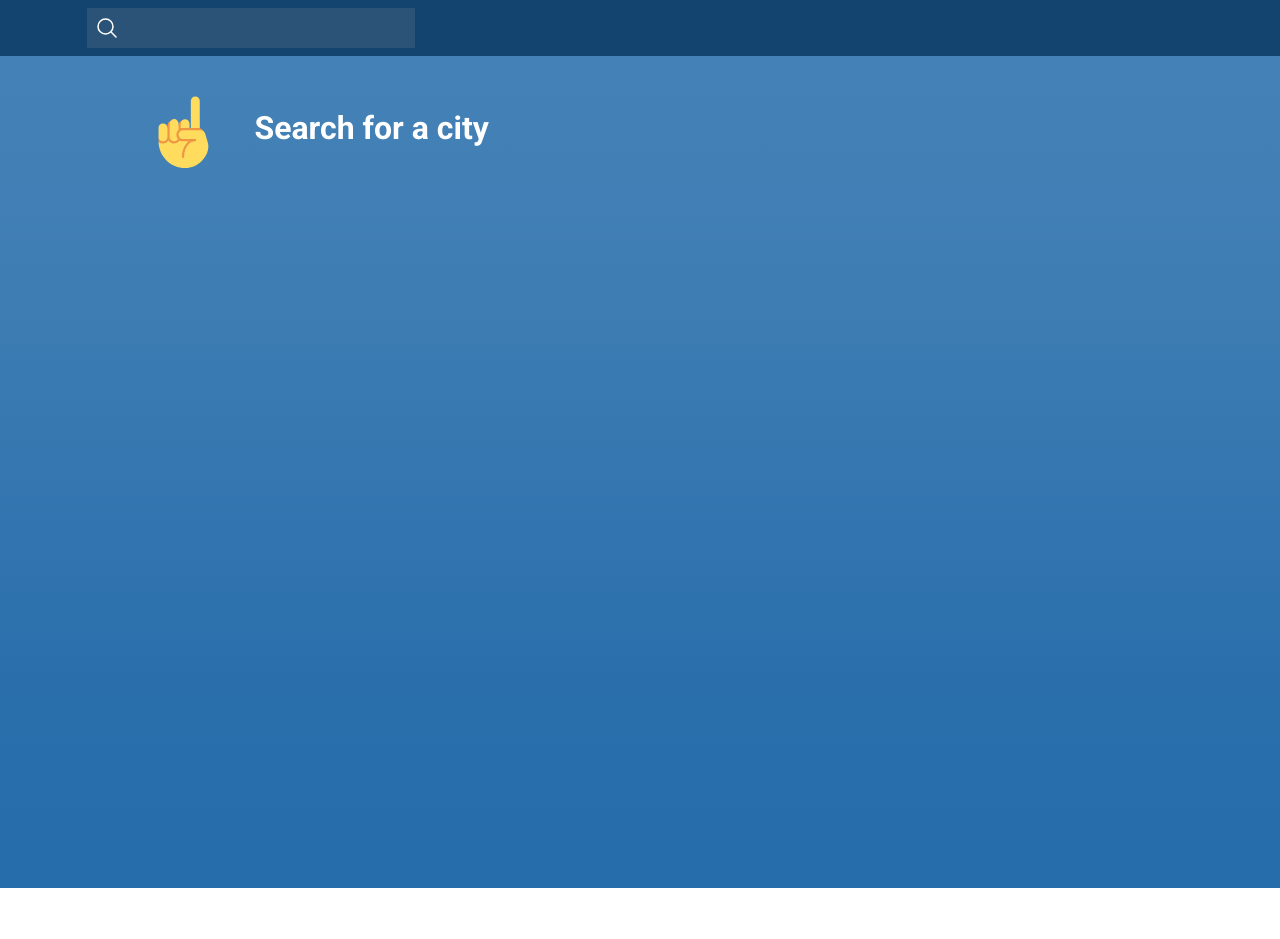
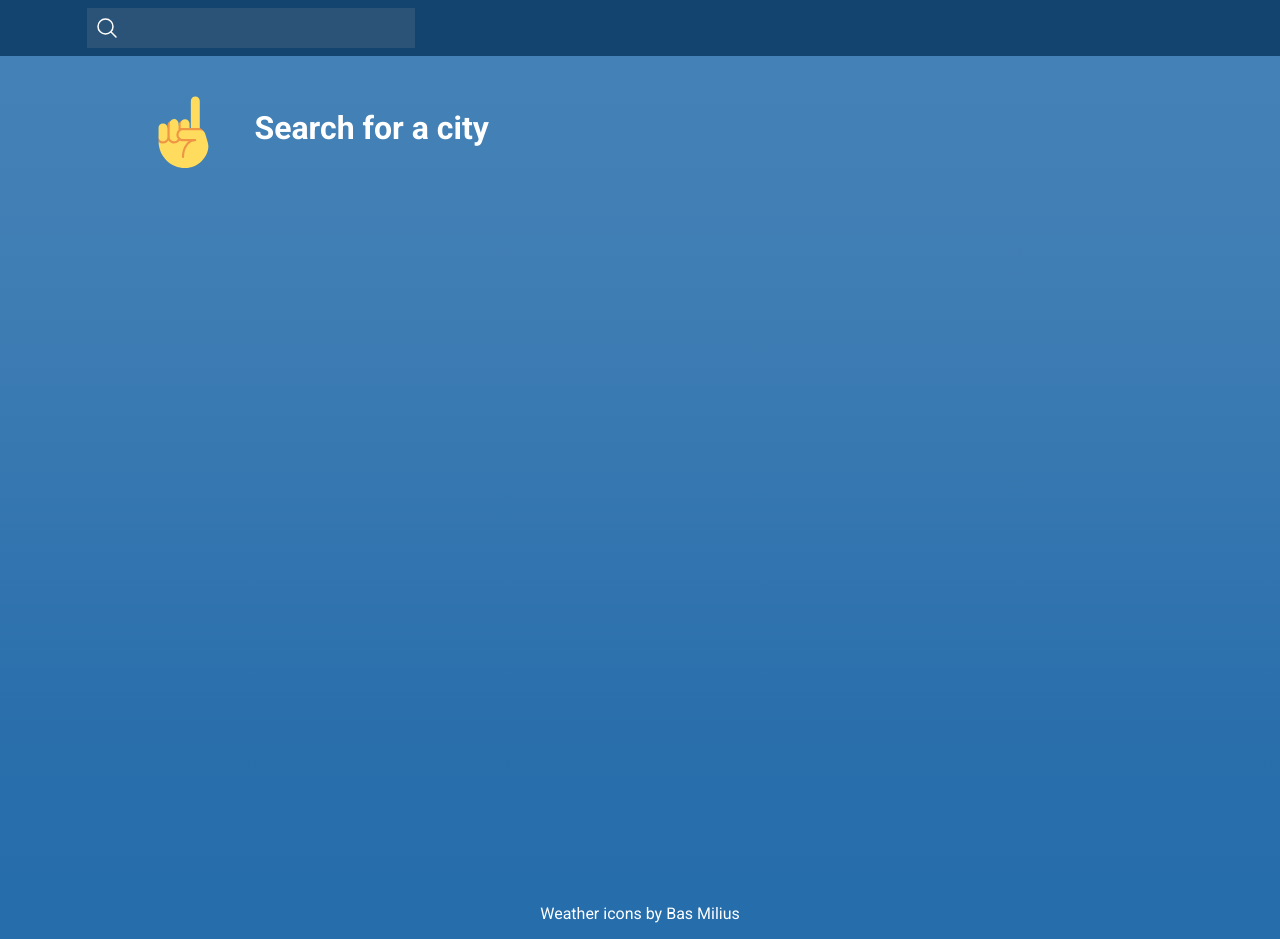
Before and after one commit to BaconPardner/react-weather-app, a React (Vite) app: page / in a window 1280 px wide. Before the commit the page ends 888 px from the top, so only its background shows below. Built offline with nearby package versions, Linux system fonts and the light colour scheme.

Commit message:
fix errors

```diff
--- a/src/App.tsx
+++ b/src/App.tsx
@@ -1,7 +1,7 @@
 import { QueryClient, QueryClientProvider } from "@tanstack/react-query";
+
 import Navbar from "./components/Navbar";
 import Weather from "./components/Weather";
-
 import "./global.css";
 import { WeatherContext } from "./lib/context";
 import useForecast from "./lib/useForecast";
@@ -15,6 +15,17 @@ const App = () => {
       <QueryClientProvider client={queryClient}>
         <Navbar />
         <Weather />
+        <footer id="credit">
+          <p>Weather icons by </p>
+          <a
+            // className={styles.weatherIcons}
+            href="https://bas.dev/"
+            target="_blank"
+            rel="noopener noreferrer"
+          >
+            Bas Milius
+          </a>
+        </footer>
       </QueryClientProvider>
     </WeatherContext.Provider>
   );
--- a/src/components/Weather/index.tsx
+++ b/src/components/Weather/index.tsx
@@ -1,6 +1,6 @@
 import { useContext } from "react";
 
-import Spinner from "assets/spinner.svg";
+import Spinner from "@assets/spinner.svg";
 
 import IndexPointingFinger from "./IndexPointingFinger";
 import useWeatherData from "./useWeatherData";
@@ -56,19 +56,6 @@ const Weather = () => {
       <CurrentWeather data={data.hourly} />
       <DailyWeather data={data.daily} />
       <HourlyWeather data={data.hourly} />
-      <footer>
-        <div>
-          <p>Weather icons by </p>
-          <a
-            className={styles.weatherIcons}
-            href="https://bas.dev/"
-            target="_blank"
-            rel="noopener noreferrer"
-          >
-            Bas Milius
-          </a>
-        </div>
-      </footer>
     </div>
   );
 };
--- a/src/components/Weather/weather.module.css
+++ b/src/components/Weather/weather.module.css
@@ -21,10 +21,6 @@
   padding-bottom: 1rem;
 }
 
-.weatherIcons:hover {
-  color: deepskyblue;
-}
-
 .info {
   margin-top: 2rem;
   margin-left: 5rem;
--- a/src/global.css
+++ b/src/global.css
@@ -32,6 +32,18 @@ a {
   text-decoration: inherit;
 }
 
+a:hover {
+  color: deepskyblue;
+}
+
 h1, h2, h3, p {
   margin: 0;
 }
+
+#credit {
+  display: flex;
+  align-items: center;
+  gap: 4px;
+  justify-content: center;
+  padding: 1rem;
+}
```
Also changed, not shown: 1 other file (tests, documents, lock files or other folders).
